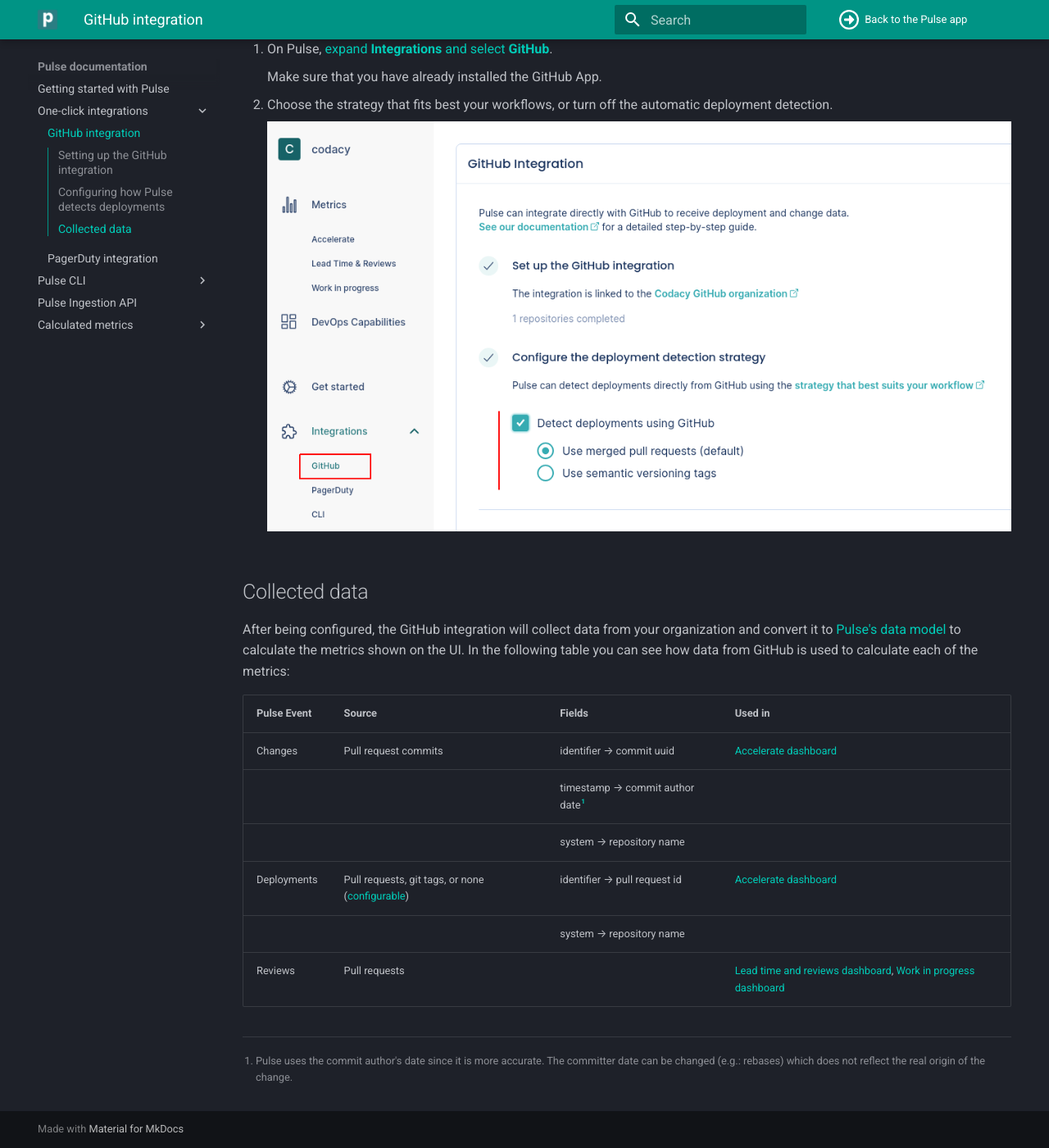
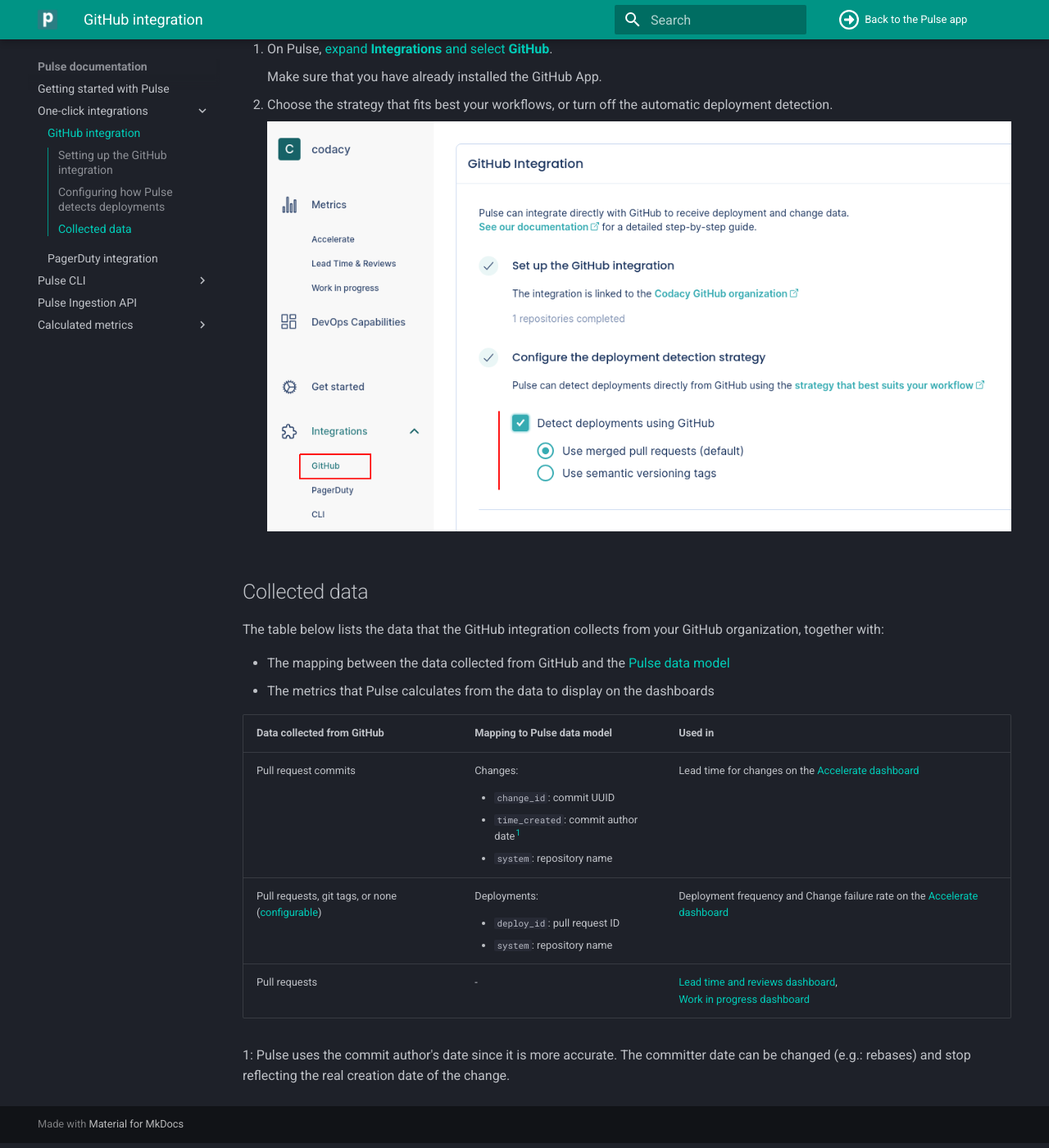
Before and after one commit to codacy/pulse-user-docs, an MkDocs documentation site: the page built from docs/one-click-integrations/github-integration.md, in a window 1280 px wide and 1400 px high, scrolled down 2579 px. Shown: the whole window at 82% size. Built offline with MkDocs 1.6.1 and Material for MkDocs 9.7.7, drawn with Linux system fonts in a browser that asks for light colours.

Commit message:
Update docs/one-click-integrations/github-integration.md
Co-authored-by: Paulo Ribeiro <paulo.ribeiro@codacy.com>

```diff
--- a/docs/one-click-integrations/github-integration.md
+++ b/docs/one-click-integrations/github-integration.md
@@ -76,15 +76,50 @@
 
 ## Collected data
 
-After being configured, the GitHub integration will collect data from your organization and convert it to [Pulse's data model](https://ingestion.pulse.codacy.com/v1/api-docs#tocs_event) to calculate the metrics shown on the UI. In the following table you can see how data from GitHub is used to calculate each of the metrics:
+The table below lists the data that the GitHub integration collects from your GitHub organization, together with:
 
-| Pulse Event | Source                                                                            | Fields                               | Used in                                                                                                                          |
-| ----------- | --------------------------------------------------------------------------------- | ------------------------------------ | -------------------------------------------------------------------------------------------------------------------------------- |
-| Changes     | Pull request commits                                                              | identifier → commit uuid              | [Accelerate dashboard](../metrics/accelerate.md)                                                                                 |
-|             |                                                                                   | timestamp → commit author date[^1]   |                                                                                                                                  |
-|             |                                                                                   | system → repository name             |                                                                                                                                  |
-| Deployments | Pull requests, git tags, or none ([configurable](#deployment-detection-strategy))  | identifier → pull request id          | [Accelerate dashboard](../metrics/accelerate.md)                                                                                 |
-|             |                                                                                   | system → repository name             |                                                                                                                                  |
-| Reviews     | Pull requests                                                                     |                                      | [Lead time and reviews dashboard](../metrics/lead-time-reviews.md), [Work in progress dashboard](../metrics/work-in-progress.md) |
+-   The mapping between the data collected from GitHub and the [Pulse data model](https://ingestion.pulse.codacy.com/v1/api-docs#tocs_event)
+-   The metrics that Pulse calculates from the data to display on the dashboards
 
-[^1]: Pulse uses the commit author's date since it is more accurate. The committer date can be changed (e.g.: rebases) which does not reflect the real origin of the change.
+<table>
+<thead>
+<tr>
+<th><strong>Data collected from GitHub</strong></th>
+<th><strong>Mapping to Pulse data model</strong></th>
+<th><strong>Used in</strong></th>
+</tr>
+</thead>
+<tbody>
+<tr>
+    <td>Pull request commits</td>
+    <td>
+        <p>Changes:</p>
+        <ul>
+            <li><code>change_id</code>: commit UUID</li>
+            <li><code>time_created</code>: commit author date<sup><a href="#commit-author-date">1</a></sup></li>
+            <li><code>system</code>: repository name</li>
+        </ul>
+    </td>
+    <td>Lead time for changes on the <a href="../metrics/accelerate/">Accelerate dashboard</a></td>
+</tr>
+<tr>
+    <td>Pull requests, git tags, or none (<a href="#deployment-detection-strategy">configurable</a>)</td>
+    <td>
+        <p>Deployments:</p>
+        <ul>
+            <li><code>deploy_id</code>: pull request ID</li>
+            <li><code>system</code>: repository name</li>
+        </ul>
+    </td>
+    <td>Deployment frequency and Change failure rate on the <a href="../metrics/accelerate/">Accelerate dashboard</a></td>
+</tr>
+<tr>
+    <td>Pull requests</td>
+    <td>
+        -
+    </td>
+    <td><a href="../metrics/lead-time-reviews/">Lead time and reviews dashboard</a>,<br/><a href="../metrics/work-in-progress/">Work in progress dashboard</a></td>
+</tr>
+</table>
+
+<span id="commit-author-date">1</span>: Pulse uses the commit author's date since it is more accurate. The committer date can be changed (e.g.: rebases) and stop reflecting the real creation date of the change.
```
